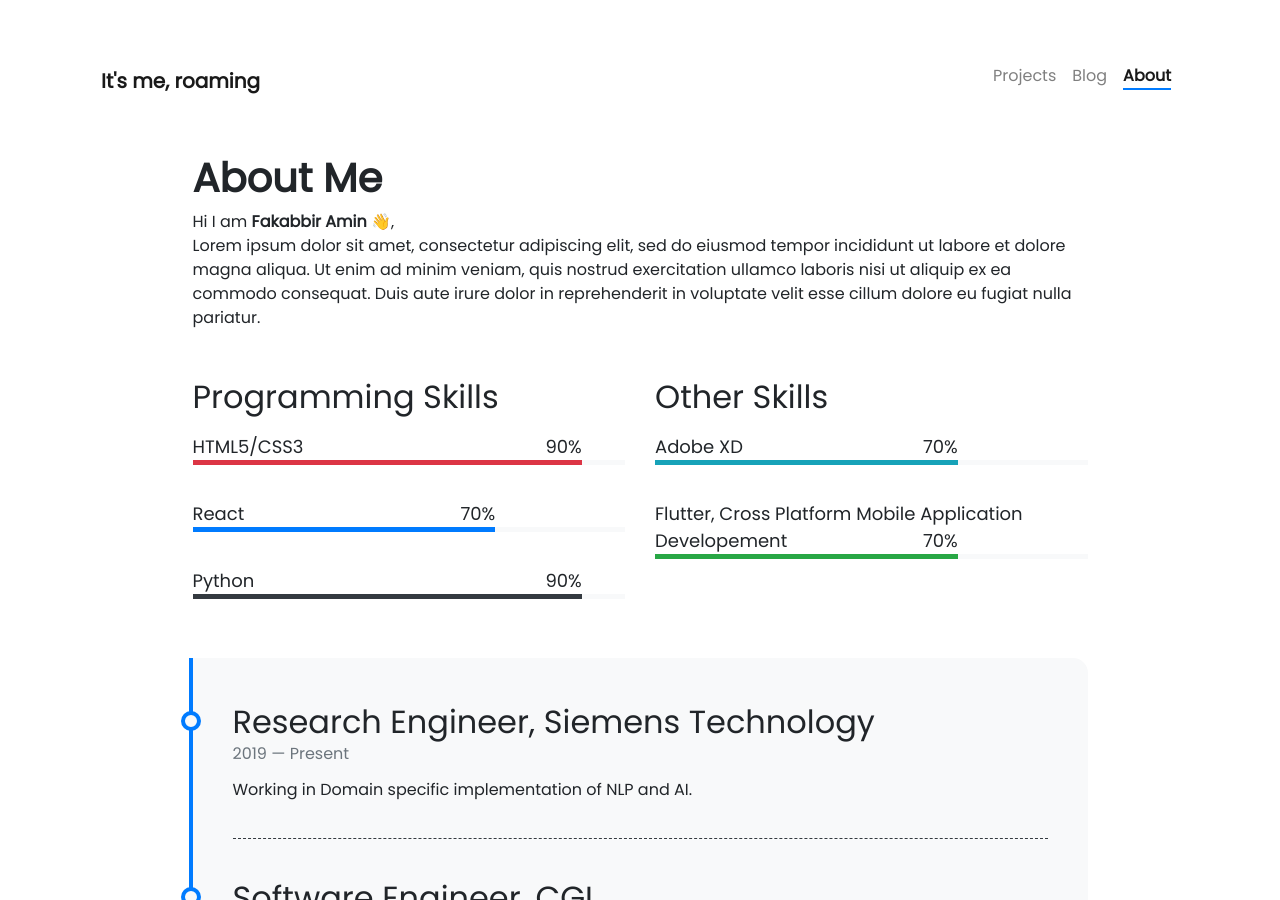
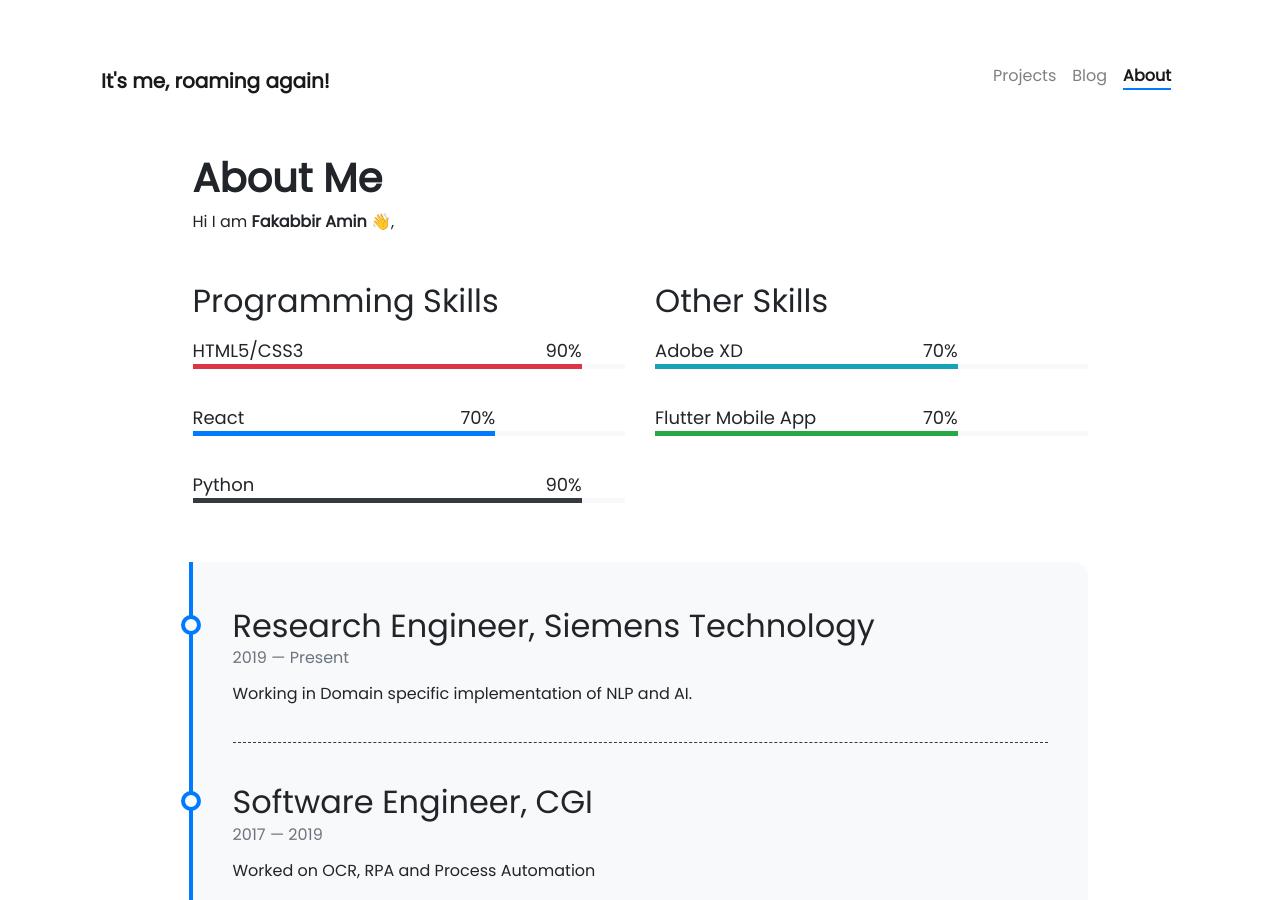
Before and after one commit to fakabbir/fakabbir.github.io, a Jekyll site: the page built from pages/about.md, in a window 1280 px wide and 900 px high. Built offline with Jekyll 4.4.1, drawn with Linux system fonts in a browser that asks for light colours; nearby versions of some CDN libraries; emoji names are drawn with the system emoji font.

Commit message:
Adds new data

```diff
--- a/_config.yml
+++ b/_config.yml
@@ -1,8 +1,8 @@
 ### Site Settings ###
-title               : It's me, roaming
+title               : It's me, roaming again!
 description         : >-
                       Research Engineer,
-                      Buzzwords working on: AI, NLP, Process Automation
+                      Working on buzzwords like AI, NLP, Process Automation
 
 baseurl             : "" #"/portfolYOU" Change to empty quotes if you are hosting your site at <your-username>.github.io directly
 repository          : fakabbir/fakabbir.github.io #YoussefRaafatNasry/portfolYOU     # Change to <your-username>/<your-username>.github.io (or remove it if you don't need remote projects)
--- a/_data/other-skills.yml
+++ b/_data/other-skills.yml
@@ -2,6 +2,6 @@
   percentage: 70
   color: info
 
-- name: Flutter, Cross Platform Mobile Application Developement
+- name: Flutter Mobile App
   percentage: 70
   color: success
--- a/pages/about.md
+++ b/pages/about.md
@@ -8,7 +8,6 @@ weight: 3
 # **About Me**
 
 Hi I am **{{ site.author.name }}** :wave:,<br>
-Lorem ipsum dolor sit amet, consectetur adipiscing elit, sed do eiusmod tempor incididunt ut labore et dolore magna aliqua. Ut enim ad minim veniam, quis nostrud exercitation ullamco laboris nisi ut aliquip ex ea commodo consequat. Duis aute irure dolor in reprehenderit in voluptate velit esse cillum dolore eu fugiat nulla pariatur.
 
 <div class="row">
 {% include about/skills.html title="Programming Skills" source=site.data.programming-skills %}
```
Also changed, not shown: _projects/(2) Dummy Project.md (renamed from _projects/(6) Dummy Project.md).
